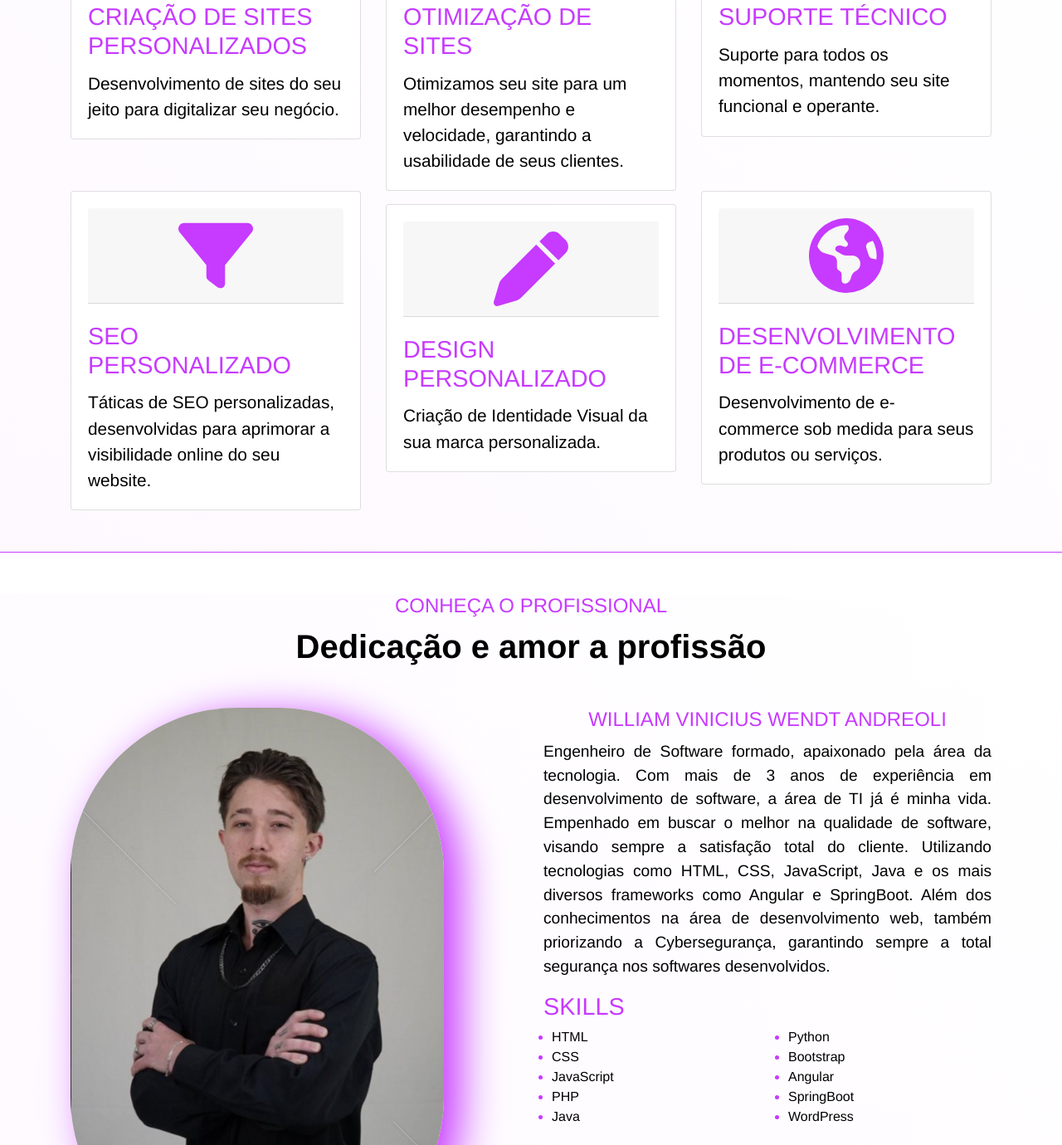
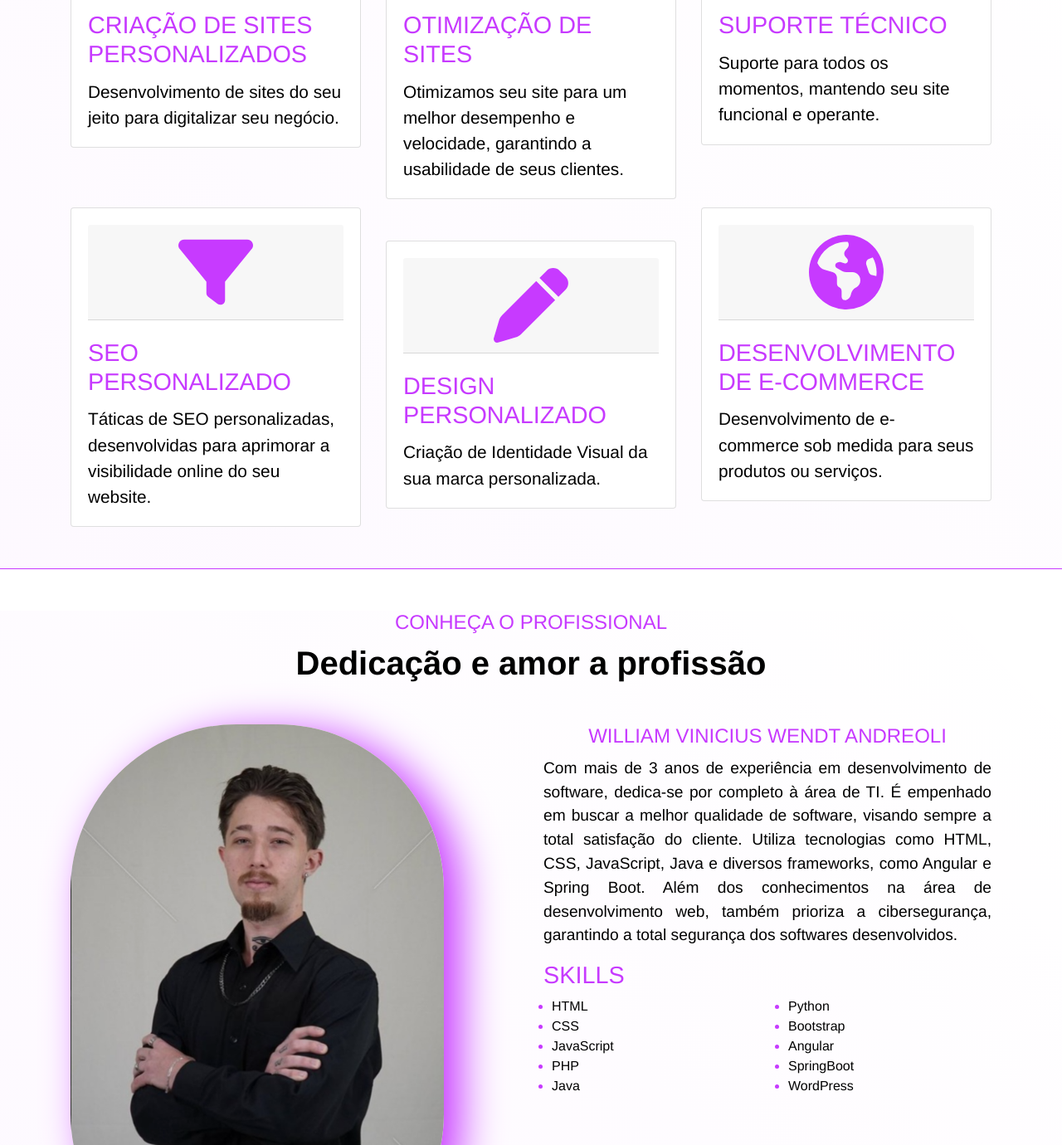
Before and after one commit to WilliamAndreoli/stay-developing, a plain HTML site: page public/index.html in a window 1280 px wide. Shown: the part 2130-3510 px from the top of the page at 83% size. Drawn offline with nearby package versions, Linux system fonts and the light colour scheme.

Commit message:
Reformulando Responsividade e Section Profissional

```diff
--- a/public/css/estilo.css
+++ b/public/css/estilo.css
@@ -417,6 +417,14 @@ h6 {
         margin-left: 10px;
     }
 
+    .card {
+        margin-top: 10px;
+    }
+
+    #designPersonalizadoCard {
+        margin-top: 0px;
+    }
+
 
 }
 
@@ -486,6 +494,12 @@ h6 {
         padding-right: 20px; /* Ajuste conforme necessário */
         padding-left: 20px;  /* Ajuste conforme necessário */
     }
+
+    #designPersonalizadoCard {
+        margin-top: 40px;
+    }
+
+
  }
 
 /* Large devices (desktops, 992px and up)*/
--- a/public/index.html
+++ b/public/index.html
@@ -152,7 +152,7 @@
         </div>
       </div>
       <div class="row mt-4">
-        <div class="col-md-6">
+        <div id="imagemSobre" class="col-md-6">
           <img src="img/sobre.png" width="300">
         </div>
         <div class="col-md-6 caixa">
@@ -267,7 +267,7 @@
           </div>
         </div>
 
-        <div class="col-md-4 mt-3">
+        <div id="designPersonalizadoCard" class="col-md-4">
           <div class="card">
             <div class="card-body">
               <div class="card-header text-center">
@@ -349,14 +349,10 @@
         <div class="col-md-6">
           <h2>William Vinicius Wendt Andreoli</h2>
           <p class="profissional-descricao">
-            Engenheiro de Software formado, apaixonado pela área da tecnologia.
-            Com mais de 3 anos de experiência em desenvolvimento de software, a área de TI já é minha vida.
-            Empenhado em buscar o melhor na qualidade de software,
-            visando sempre a satisfação total do cliente.
-            Utilizando tecnologias como HTML, CSS, JavaScript, Java e os mais diversos frameworks como
-            Angular e SpringBoot.
-            Além dos conhecimentos na área de desenvolvimento web, também priorizando
-            a Cybersegurança, garantindo sempre a total segurança nos softwares desenvolvidos.
+            Com mais de 3 anos de experiência em desenvolvimento de software, dedica-se por completo à área de TI.
+            É empenhado em buscar a melhor qualidade de software, visando sempre a total satisfação do cliente.
+            Utiliza tecnologias como HTML, CSS, JavaScript, Java e diversos frameworks, como Angular e Spring Boot.
+            Além dos conhecimentos na área de desenvolvimento web, também prioriza a cibersegurança, garantindo a total segurança dos softwares desenvolvidos.
           </p>
           <h3>Skills</h3>
           <div class="row">
```
